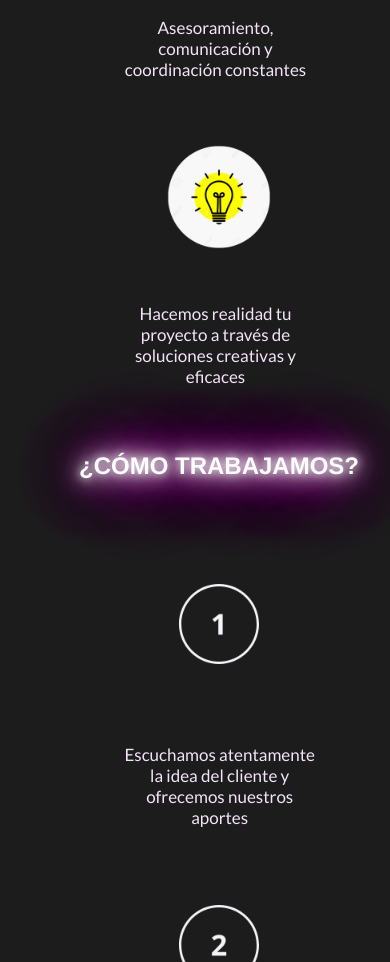
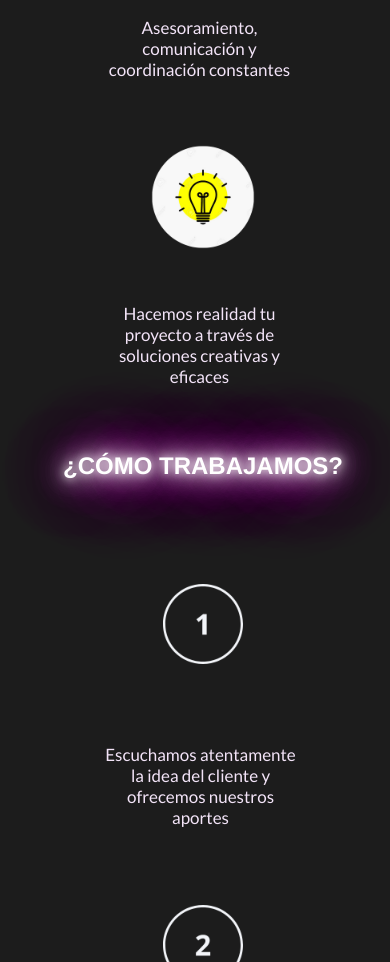
Before and after one commit to Evelyn-Nobile/Landing-Page-Portfolio, a plain HTML site: page index.html in a window 390 px wide. Shown: the part 1038-2000 px from the top of the page. Drawn offline with nearby package versions, Linux system fonts and the light colour scheme; a web font is replaced by a local one.

Commit message:
se saca marginleft

```diff
--- a/styles.css
+++ b/styles.css
@@ -135,7 +135,7 @@ z-index: 1;
     text-align: center;
     text-transform: uppercase;
     padding-bottom: 1.5rem;
-    margin-left: 2rem;
+
     font-family: "Warnes", Helvetica, sans-serif;
     transition: all 200ms cubic-bezier(0.42, 0, 0.58, 1);
 
@@ -152,7 +152,7 @@ z-index: 1;
     width: 100%;
 }
 .cards-1 img{
-    margin-left: 2rem;
+
  width: 200px;
 
 }
@@ -162,7 +162,7 @@ z-index: 1;
     color: var(--colortexto);
     width: 193px;
     text-align: center;
-    margin-left: 2rem;
+
     font-size: 17px;
 }
  .text3{
@@ -187,7 +187,7 @@ z-index: 1;
     text-align: center;
     text-transform: uppercase;
     padding-bottom: 1.5rem;
-    margin-left: 2rem;
+
     margin-top: 3rem;
    font-family:  "Warnes", Helvetica, sans-serif;
    transition: all 200ms cubic-bezier(0.42, 0, 0.58, 1);
@@ -205,7 +205,7 @@ z-index: 1;
     width: 100%;
 }
 .cards-2 img{
-    margin-left: 2rem;
+
  width: 200px;
 }
 
@@ -214,7 +214,7 @@ z-index: 1;
     color: var(--colortexto);
     width: 195px;
     text-align: center;
-    margin-left: 2.2rem;
+
     font-size: 17px;
 }
 /* contacto */
```
